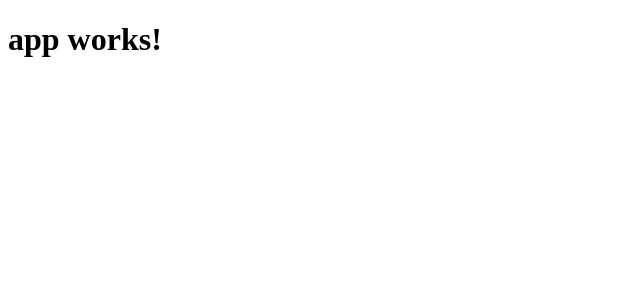
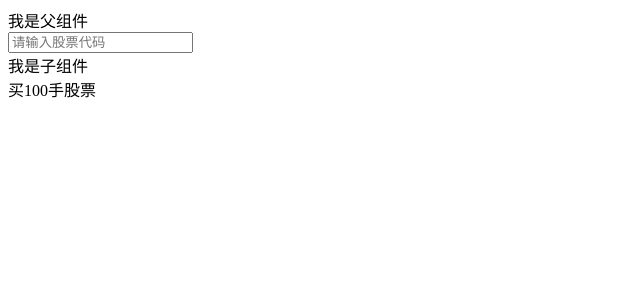
Before and after one commit to gritman/ng-comm, an Angular app: page / in a window 1280 px wide. Shown: the top 300 px of the page, without its empty margins (0-640 px from the left). Built offline with nearby package versions, Linux system fonts and the light colour scheme.

Commit message:
输入属性示例,父组件传属性给子组件,但不能反过来

```diff
--- a/src/app/app.component.html
+++ b/src/app/app.component.html
@@ -1,3 +1,7 @@
-<h1>
-  {{title}}
-</h1>
+<div>
+  我是父组件
+</div>
+<div>
+  <input type="text" placeholder="请输入股票代码" [(ngModel)]="stock">
+  <app-order [stockCode]="stock" [amount]="100"></app-order>
+</div>
--- a/src/app/app.component.ts
+++ b/src/app/app.component.ts
@@ -6,5 +6,6 @@ import { Component } from '@angular/core';
   styleUrls: ['./app.component.css']
 })
 export class AppComponent {
-  title = 'app works!';
+
+  stock = '';
 }
--- a/src/app/order/order.component.html
+++ b/src/app/order/order.component.html
@@ -1,3 +1,6 @@
-<p>
-  order works!
-</p>
+<div>
+  我是子组件
+</div>
+<div>
+  买{{amount}}手{{stockCode}}股票
+</div>
```
Also changed, not shown: src/app/order/order.component.ts (+7 -1 lines).
